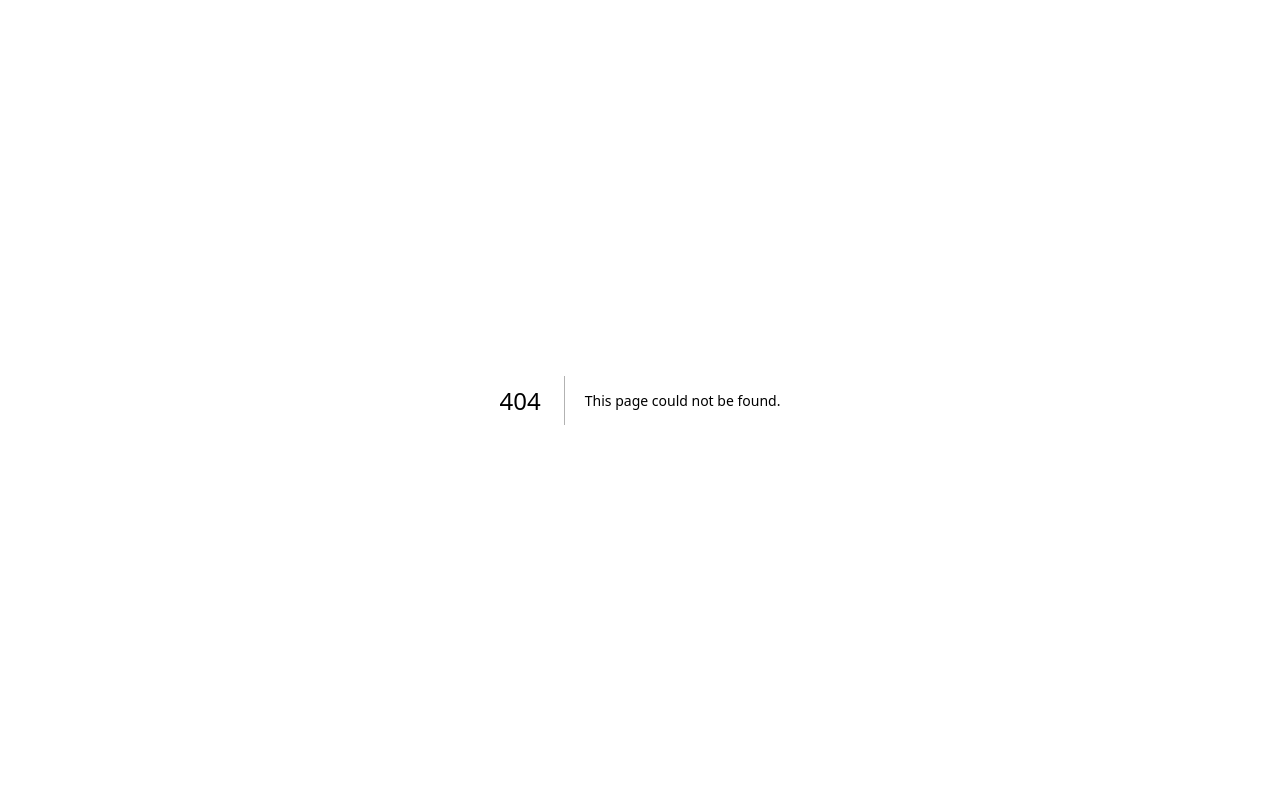
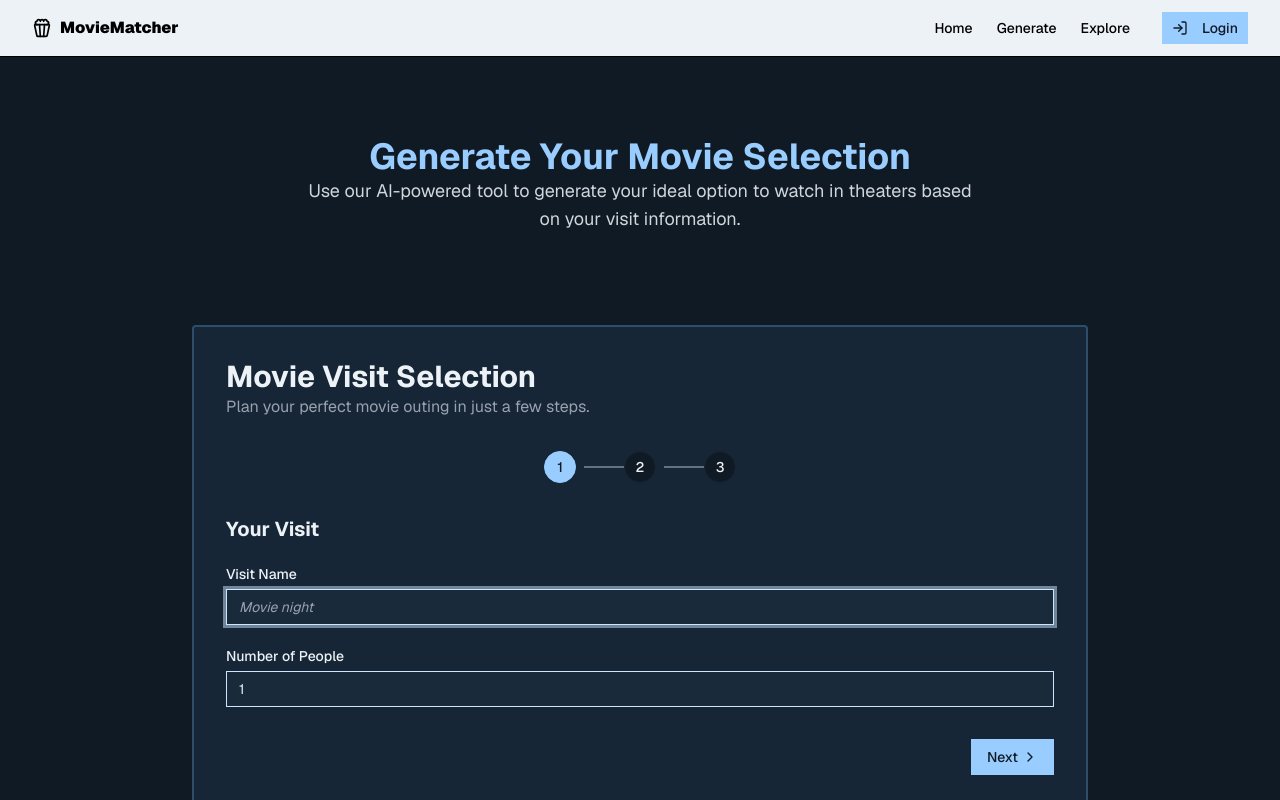
Before and after one commit to Astra-exe/movie-match, a Next.js app in the folder web/: page /generate in a window 1280 px wide. Before the commit this address had no page. Shown: the top 800 px of the page. Built offline with nearby package versions, Linux system fonts and the light colour scheme.

Commit message:
[feat] add teh generate page

```diff
--- /dev/null
+++ b/web/src/app/generate/page.tsx
@@ -0,0 +1,28 @@
+import Header from "@/components/home-page/Header";
+import Footer from "@/components/home-page/Footer";
+import SelectForm from "./_components/SelectForm";
+
+export default function GeneratePage() {
+  return (
+    <div className="w-full min-h-screen min-w-[320px] font-[family-name:var(--font-geist-sans)]">
+      <Header />
+      <div className="bg-background text-foreground pb-32">
+        <header className="w-[90%] mx-auto">
+          <div className="py-8 md:py-14 lg:py-20 text-center max-w-2xl mx-auto">
+            <h1 className="text-4xl font-bold text-primary">
+              Generate Your Movie Selection
+            </h1>
+            <p className="mb-3 text-lg text-gray-300">
+              Use our AI-powered tool to generate your ideal option to watch in
+              theaters based on your visit information.
+            </p>
+          </div>
+        </header>
+        <main>
+          <SelectForm />
+        </main>
+      </div>
+      <Footer />
+    </div>
+  );
+}
```
